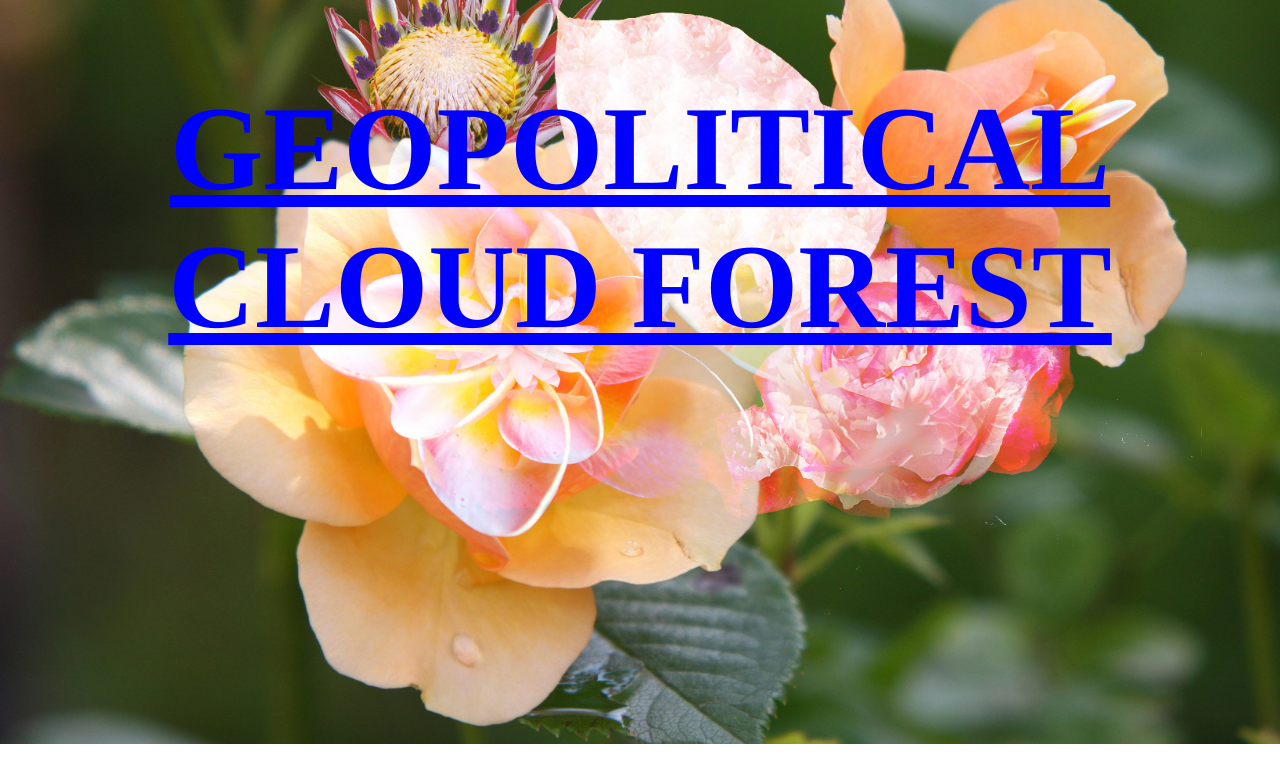
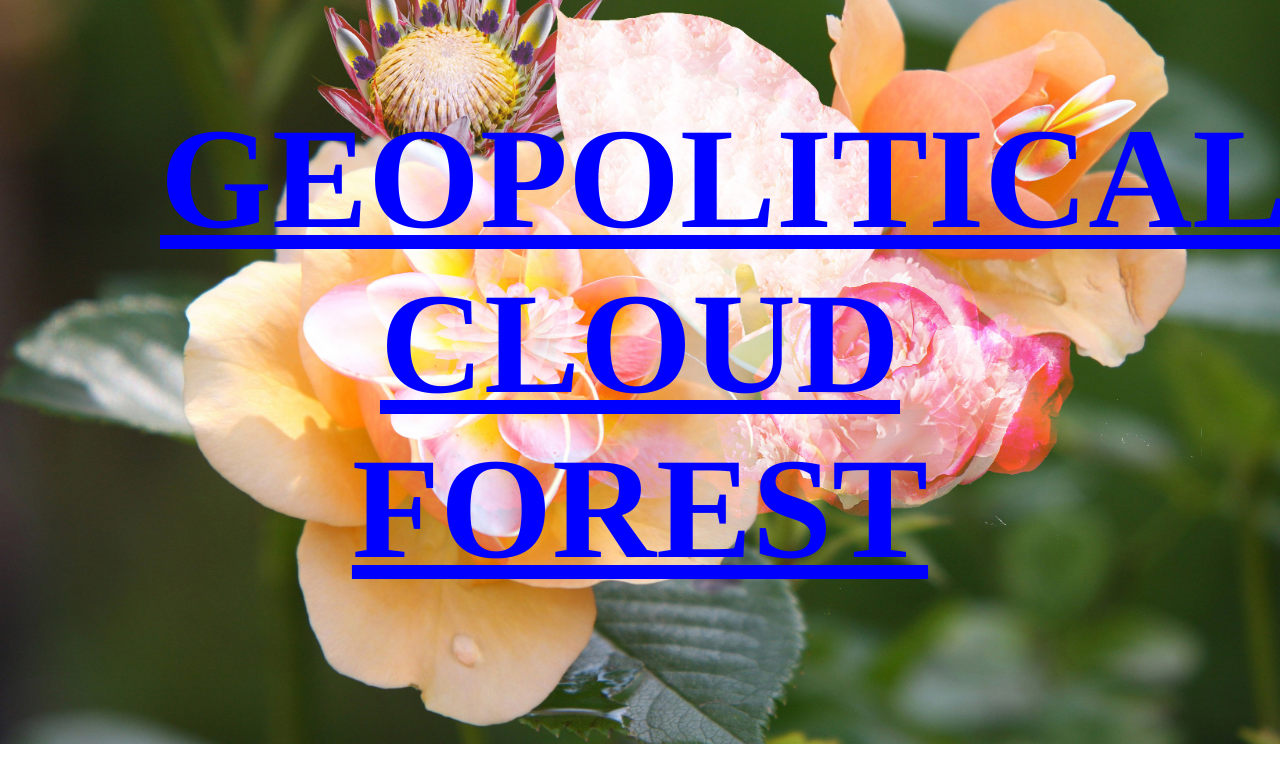
Before and after one commit to ereagan/debranding, a plain HTML site: page projects/geocloudforest/index.html in a window 1280 px wide. Drawn offline with Linux system fonts and the light colour scheme.

Commit message:
72 size change

```diff
--- a/projects/geocloudforest/css/main.css
+++ b/projects/geocloudforest/css/main.css
@@ -7,7 +7,7 @@
   left: 120px;
   */
   text-align: center; /* centers text */
-  font-size: 60px;
+  font-size: 72px;
   position: relative; /* positioning relative to surrounding elements */
 }
 
```
